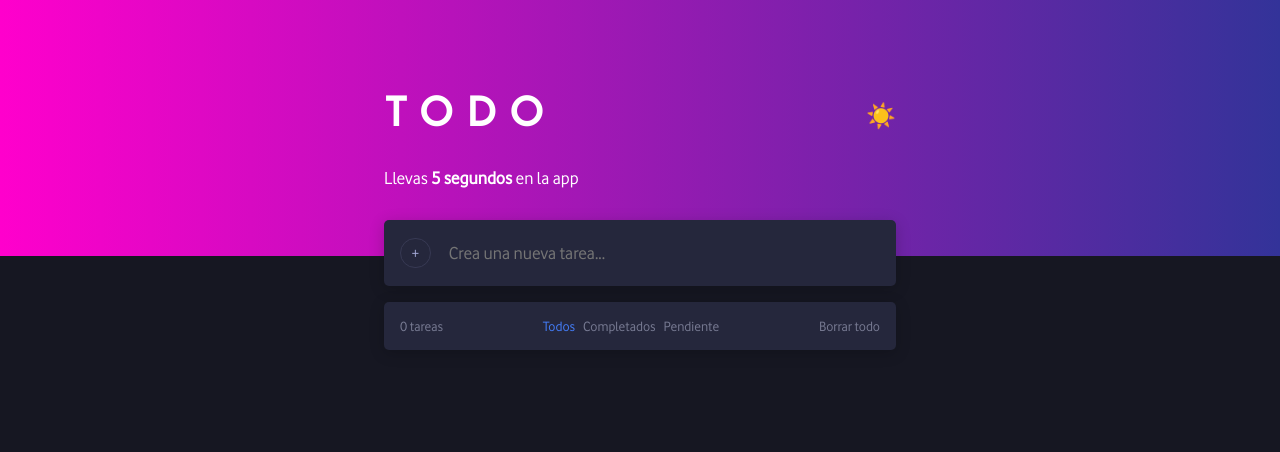
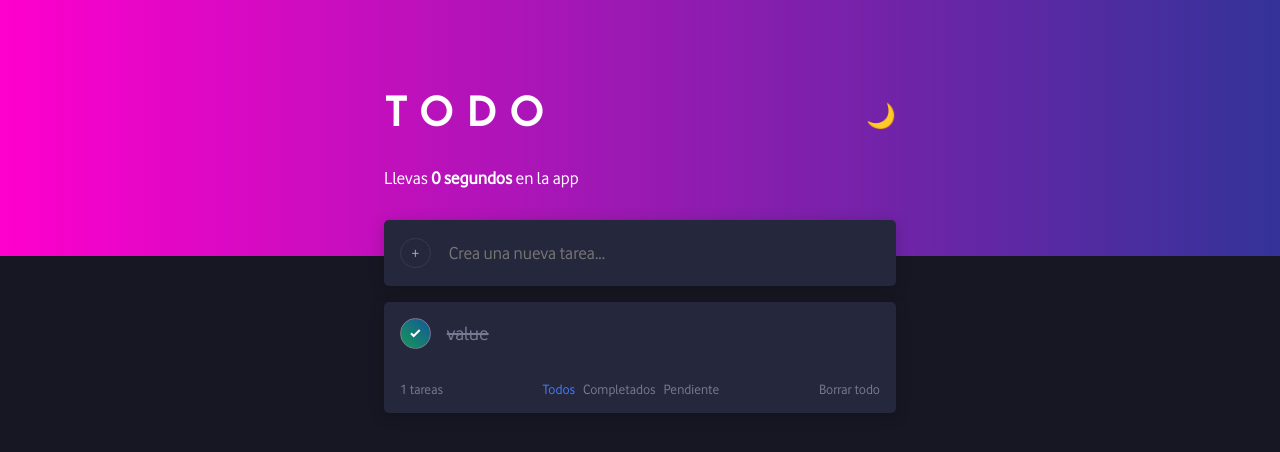
Before and after one commit to elpatronaco/formacion-hooks, a React (Vite) app: page / in a window 1280 px wide. Shown: the top 452 px of the page. Built offline with nearby package versions, Linux system fonts and the light colour scheme.

Commit message:
removed all logic

```diff
--- a/src/app.jsx
+++ b/src/app.jsx
@@ -1,10 +1,8 @@
-import { useCallback, useEffect, useMemo, useRef, useState } from 'react'
 import Header from './header'
 import Counter from './counter'
 import Input from './input'
 import Item from './item'
 import './app.css'
-import { useTheme } from './theme-context'
 
 const TYPES = Object.freeze({
 	ALL: 'Todos',
@@ -12,132 +10,34 @@ const TYPES = Object.freeze({
 	PENDING: 'Pendiente',
 })
 
-function useField() {
-	const [value, setValue] = useState('')
-	const ref = useRef()
-
-	const handleInputChange = (value) => {
-		setValue(value)
-	}
-
-	const handleReset = () => {
-		setValue('')
-		ref.current.value = ''
-		ref.current?.focus()
-	}
-
-	return { value, ref, onChange: handleInputChange, reset: handleReset }
-}
-
-function useTodos() {
-	const [todos, setTodos] = useState([]) // { value: string, completed: boolean }[]
-	const [type, setType] = useState(TYPES.ALL)
-
-	const { reset, ...field } = useField()
-
-	useEffect(() => {
-		document.title = todos.length
-			? `Tienes ${todos.length} tareas pendientes`
-			: 'No tienes tareas pendientes'
-	}, [todos])
-
-	const handleAdd = useCallback(() => {
-		if (!field.value) return
-
-		setTodos((todos) => [
-			...todos,
-			{ value: field.value, completed: false },
-		])
-		reset()
-	}, [field.value, setTodos, reset])
-
-	const handleOnInpKeyDown = (e) => {
-		if (e.key === 'Enter') {
-			handleAdd()
-		}
-	}
-
-	const handleToggle = useCallback(
-		(index) => {
-			setTodos((todos) =>
-				todos.map((todo, i) =>
-					i === index ? { ...todo, completed: !todo.completed } : todo
-				)
-			)
-		},
-		[todos]
-	)
-
-	const filteredTodos = useMemo(() => {
-		switch (type) {
-			case TYPES.COMPLETED:
-				return todos.filter((todo) => todo.completed)
-			case TYPES.PENDING:
-				return todos.filter((todo) => !todo.completed)
-			default:
-				return todos
-		}
-	}, [todos, type])
-
-	const handleClearAll = () => {
-		setTodos([])
-	}
-
-	return {
-		todos: filteredTodos,
-		add: handleAdd,
-		toggle: handleToggle,
-		clearAll: handleClearAll,
-		type,
-		setType,
-		onInpKeyDown: handleOnInpKeyDown,
-		field,
-	}
-}
-
 export default function App() {
-	const { add, todos, onInpKeyDown, toggle, clearAll, type, setType, field } =
-		useTodos()
-	const { isLight } = useTheme()
-
 	return (
-		<div className={`app flex justify-center ${isLight ? 'light' : ''}`}>
+		<div className={`app flex justify-center ${false ? 'light' : ''}`}>
 			<div className="container flex column">
 				<Header />
 				<Counter />
 				<main className="flex column">
 					<div className="flex card input-card shadow">
 						<div className="btn-container flex justify-center">
-							<button className="btn" onClick={add}>
-								+
-							</button>
+							<button className="btn">+</button>
 						</div>
-						<Input
-							{...field}
-							onKeyDown={onInpKeyDown}
-							placeholder="Crea una nueva tarea..."
-						/>
+						<Input placeholder="Crea una nueva tarea..." />
 					</div>
 					<div className="flex column card shadow">
-						{todos.map((todo, i) => (
-							<Item
-								key={`item-${i}`}
-								onToggle={() => toggle(i)}
-								{...todo}
-							/>
-						))}
+						{[{ value: 'value', completed: true }].map(
+							(todo, i) => (
+								<Item key={`item-${i}`} {...todo} />
+							)
+						)}
 						<div className="flex justify-space-between info-container">
-							<span>{todos.length} tareas</span>
+							<span>1 tareas</span>
 							<ul className="flex filter-list">
 								{Object.keys(TYPES).map((typeKey, i) => {
 									const value = TYPES[typeKey]
 
 									return (
 										<li
-											className={
-												type === value ? 'active' : ''
-											}
-											onClick={() => setType(value)}
+											className={i === 0 ? 'active' : ''}
 											key={`filter-item-${typeKey}-${i}`}
 										>
 											{value}
@@ -145,9 +45,7 @@ export default function App() {
 									)
 								})}
 							</ul>
-							<span className="info-clear" onClick={clearAll}>
-								Borrar todo
-							</span>
+							<span className="info-clear">Borrar todo</span>
 						</div>
 					</div>
 				</main>
--- a/src/counter.jsx
+++ b/src/counter.jsx
@@ -1,21 +1,10 @@
-import { useEffect, useState } from 'react'
 import './counter.css'
 
 export default function Counter() {
-	const [count, setCount] = useState(0)
-
-	useEffect(() => {
-		const interval = setInterval(() => {
-			setCount((count) => count + 1)
-		}, 1000)
-
-		return () => clearInterval(interval)
-	}, [])
-
 	return (
 		<div className="flex counter-container">
 			<span>
-				Llevas <b>{count} segundos</b> en la app
+				Llevas <b>0 segundos</b> en la app
 			</span>
 		</div>
 	)
--- a/src/header.jsx
+++ b/src/header.jsx
@@ -1,18 +1,11 @@
 import './header.css'
-import { useTheme } from './theme-context'
 
 export default function Header() {
-	const { isLight, dispatch } = useTheme()
-
-	const handleToggle = () => {
-		dispatch({ type: 'toggle' })
-	}
-
 	return (
 		<header className="header flex justify-space-between">
 			<h1>TODO</h1>
-			<button className="btn" onClick={handleToggle}>
-				{isLight ? '🌙' : '☀️'}
+			<button className="btn">
+				{true ? '🌙' : '☀️'}
 			</button>
 		</header>
 	)
--- a/src/input.jsx
+++ b/src/input.jsx
@@ -1,13 +1,12 @@
 import { forwardRef } from 'react'
 import './input.css'
 
-const Input = forwardRef(({ value, onChange, ...props }, ref) => {
+const Input = forwardRef(({ value, ...props }, ref) => {
 	return (
 		<input
 			{...props}
 			className="input"
 			type="text"
-			onChange={(e) => onChange(e.target.value)}
 			ref={ref}
 		/>
 	)
--- a/src/theme-context.jsx
+++ b/src/theme-context.jsx
@@ -1,4 +1,4 @@
-import { createContext, useContext, useReducer } from 'react'
+import { createContext } from 'react'
 
 export const THEMES = Object.freeze({
 	LIGHT: 'light',
@@ -11,31 +11,10 @@ const ThemeContext = createContext({
 	dispatch: () => {},
 })
 
-export function useTheme() {
-	return useContext(ThemeContext)
-}
-
-function reducer(state, action) {
-	switch (action.type) {
-		case 'toggle':
-			return {
-				...state,
-				theme:
-					state.theme === THEMES.LIGHT ? THEMES.DARK : THEMES.LIGHT,
-			}
-		default:
-			return state
-	}
-}
-
-const initialState = { theme: THEMES.DARK }
-
 export function ThemeProvider({ children }) {
-	const [state, dispatch] = useReducer(reducer, initialState)
-
 	return (
 		<ThemeContext.Provider
-			value={{ state, isLight: state.theme === THEMES.LIGHT, dispatch }}
+			value={{ state: THEMES.DARK, isLight: false, dispatch: () => {} }}
 		>
 			{children}
 		</ThemeContext.Provider>
```
